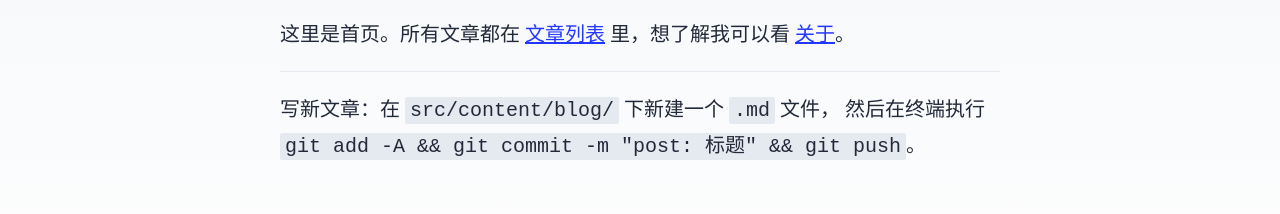
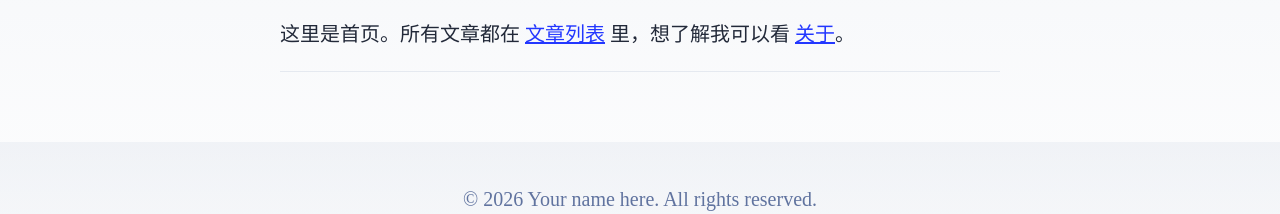
Before and after one commit to chenliqing114514/liqing-blog, an Astro site: page / in a window 1280 px wide. Shown: the part 268-482 px from the top of the page. Built offline with nearby package versions, Linux system fonts and the light colour scheme; Astro itself is replaced by a stand-in of ours.

Commit message:
Update index.astro

```diff
--- a/src/pages/index.astro
+++ b/src/pages/index.astro
@@ -20,10 +20,7 @@ import { SITE_DESCRIPTION, SITE_TITLE } from '../consts';
 				<a href="/about/">关于</a>。
 			</p>
 			<hr />
-			<p>
-				写新文章：在 <code>src/content/blog/</code> 下新建一个 <code>.md</code> 文件，
-				然后在终端执行 <code>git add -A &amp;&amp; git commit -m "post: 标题" &amp;&amp; git push</code>。
-			</p>
+
 		</main>
 		<Footer />
 	</body>
```
